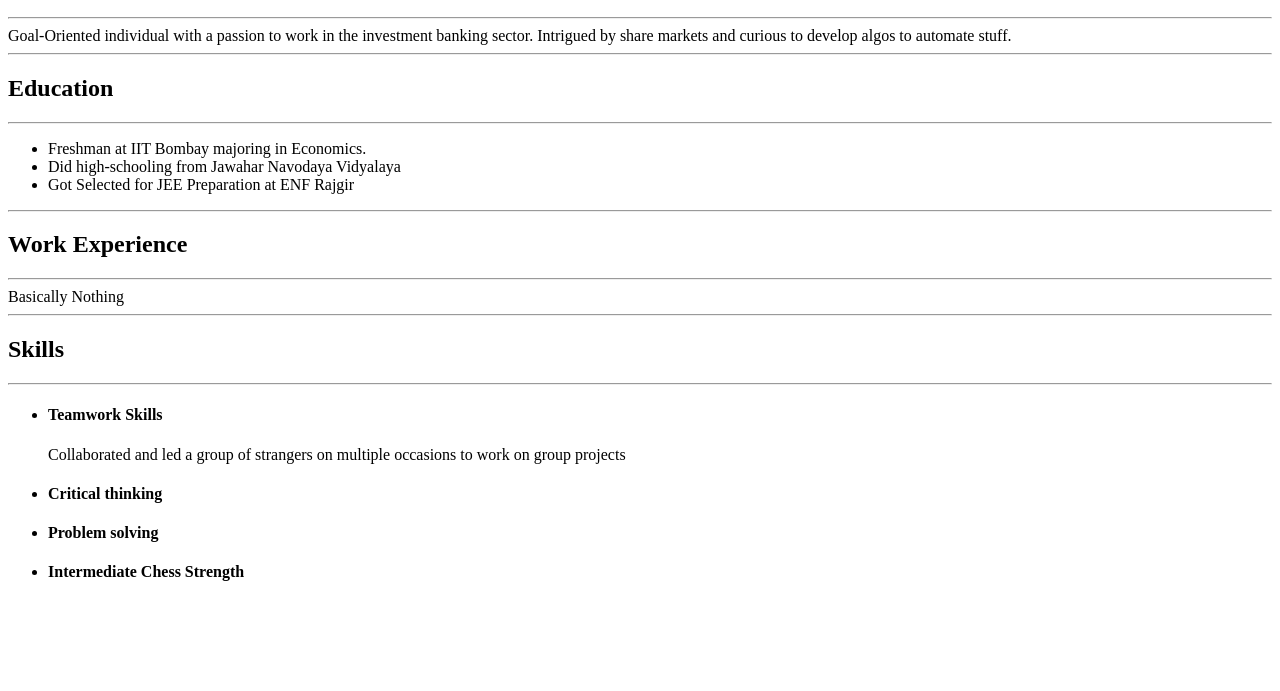
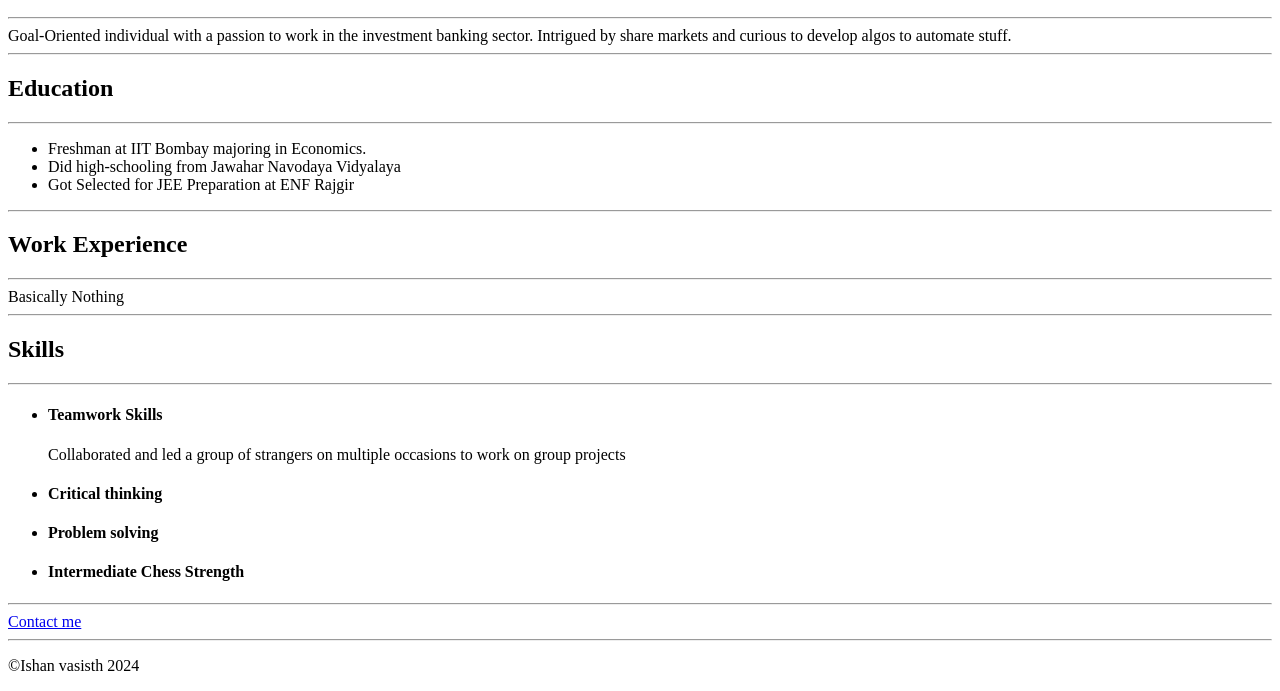
Before and after one commit to IshanVasisth/My-online-resume-as-in-2024-1-nov, a plain HTML site: page index.html in a window 1280 px wide. Shown: the part 254-945 px from the top of the page. Before the commit the page ends 857 px from the top, so only its background shows below. Drawn offline with Linux system fonts and the light colour scheme.

Commit message:
Update index.html

```diff
--- a/index.html
+++ b/index.html
@@ -1,4 +1,5 @@
 <!DOCTYPE html>
+<html lan="en">
 <head>
     <meta charset="UTF-8">
     <title>Ishan's Resume</title>
@@ -34,5 +35,11 @@
     <li><h4>Problem solving</h4></li>
     <li><h4>Intermediate Chess Strength</h4></li>
     </ul>
-
+    <hr/>
+    <a href="./contact.html">Contact me</a>
+    <hr/>
+    <footer>
+        <p>©Ishan vasisth 2024</p>
+      </footer>
 </body>
+</html>
```
